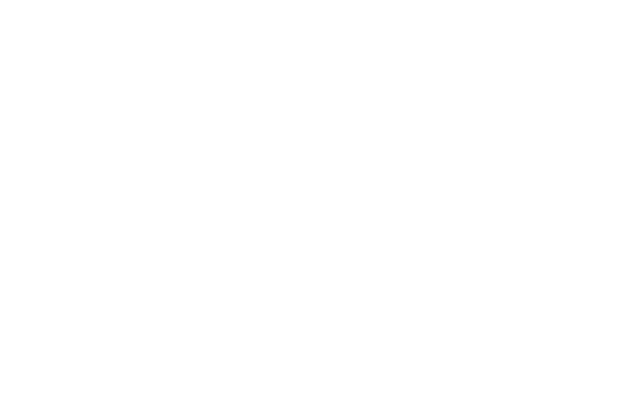
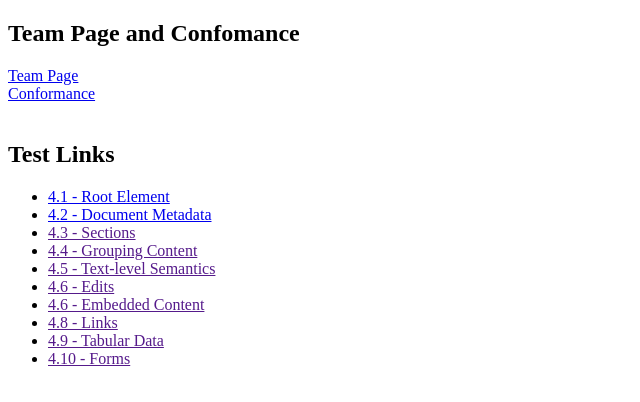
Before and after one commit to kanehjeong/TheEndUsersAssignment2, a plain HTML site: page index.html in a window 1280 px wide. Shown: the whole page, without its empty margins (0-640 px from the left). Drawn offline with Linux system fonts and the light colour scheme.

Commit message:
updated index for easier management of tests and added skeleton for document metadata test

```diff
--- a/index.html
+++ b/index.html
@@ -5,5 +5,22 @@
 		<title>Assignment 2</title>
 	</head>
 	<body>
+		<h2>Team Page and Confomance</h2>
+		<a href="team.html">Team Page</a><br>
+		<a href="conformance.html">Conformance</a><br>
+		<br>
+		<h2>Test Links</h2>
+		<ul>
+			<li><a href="tests/root_element.html">4.1 - Root Element</a></li>
+			<li><a href="tests/document_metadata.html">4.2 - Document Metadata</a></li>
+			<li><a href="">4.3 - Sections</a></li>
+			<li><a href="">4.4 - Grouping Content</a></li>
+			<li><a href="">4.5 - Text-level Semantics</a></li>
+			<li><a href="">4.6 - Edits</a></li>
+			<li><a href="">4.6 - Embedded Content</a></li>
+			<li><a href="">4.8 - Links</a></li>
+			<li><a href="">4.9 - Tabular Data</a></li>
+			<li><a href="">4.10 - Forms</a></li>
+		</ul>
 	</body>
 </html>
```
Also changed, not shown: tests/document_metadata.html (added, +8 -0 lines), 1 other file.
